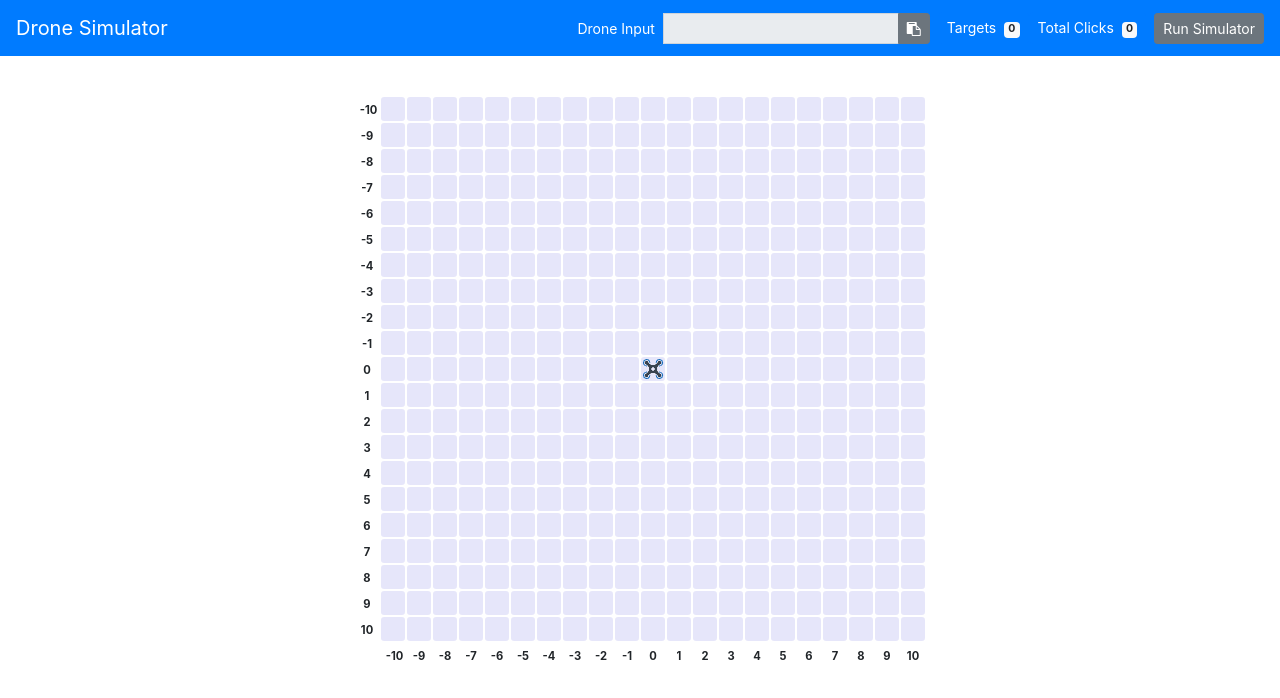
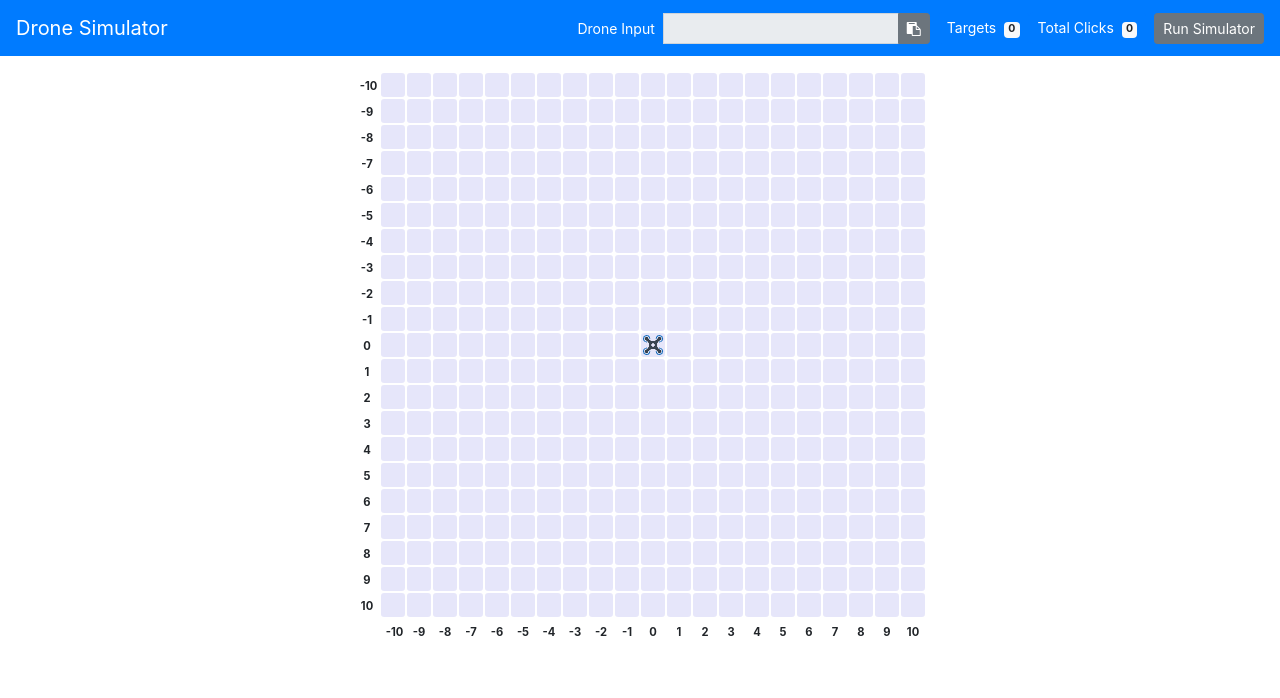
Before and after one commit to Gveetil/React-Drone-Simulator, a React (Create React App) app: page / in a window 1280 px wide. Shown: the top 698 px of the page. Built offline with nearby package versions, Linux system fonts and the light colour scheme.

Commit message:
Fixed issue with scroll not working properly

```diff
--- a/public/index.html
+++ b/public/index.html
@@ -10,8 +10,8 @@
   <link rel="apple-touch-icon" href="%PUBLIC_URL%/logo192.png" />
   <link rel="manifest" href="%PUBLIC_URL%/manifest.json" />
   <link rel="stylesheet" href="https://maxcdn.bootstrapcdn.com/font-awesome/4.7.0/css/font-awesome.min.css" />
-  <link rel="stylesheet" href="https://stackpath.bootstrapcdn.com/bootstrap/4.3.1/css/bootstrap.min.css"
-    integrity="sha384-ggOyR0iXCbMQv3Xipma34MD+dH/1fQ784/j6cY/iJTQUOhcWr7x9JvoRxT2MZw1T" crossorigin="anonymous">
+  <link rel="stylesheet" href="https://maxcdn.bootstrapcdn.com/bootstrap/4.0.0/css/bootstrap.min.css"
+    integrity="sha384-Gn5384xqQ1aoWXA+058RXPxPg6fy4IWvTNh0E263XmFcJlSAwiGgFAW/dAiS6JXm" crossorigin="anonymous">
   <title>Drone Simulator</title>
 </head>
 
--- a/src/components/LayoutGrid/index.js
+++ b/src/components/LayoutGrid/index.js
@@ -82,7 +82,7 @@ export default function LayoutGrid() {
 
     return (
         <div className="scroll-wrapper">
-            <div className="d-flex flex-column flex-nowrap overflow-auto p-4 m-3 mx-auto">
+            <div className="d-flex flex-column flex-nowrap overflow-auto p-2 my-3 mx-auto">
                 {renderRows(state.rangeY)}
                 <div className="d-flex flex-row flex-nowrap justify-content-center">
                     <HeaderTile headerId={`XY`} headerName="" />
--- a/src/components/LayoutGrid/style.css
+++ b/src/components/LayoutGrid/style.css
@@ -48,7 +48,8 @@
 }
 
 .scroll-wrapper {
+  padding-top: 3rem;
   flex: 1;
   display: flex;
-  overflow: auto;
+  height: 100%;
 }
--- a/src/components/Navbar.js
+++ b/src/components/Navbar.js
@@ -15,7 +15,7 @@ export default function Navbar() {
     }
 
     return (
-        <nav className="navbar sticky-top navbar-dark bg-primary" >
+        <nav className="navbar fixed-top navbar-dark bg-primary" >
             <a className="navbar-brand" href="/">Drone Simulator</a>
             <form className="form-inline ml-auto">
                 <div className="input-group my-2 my-md-0">
```
